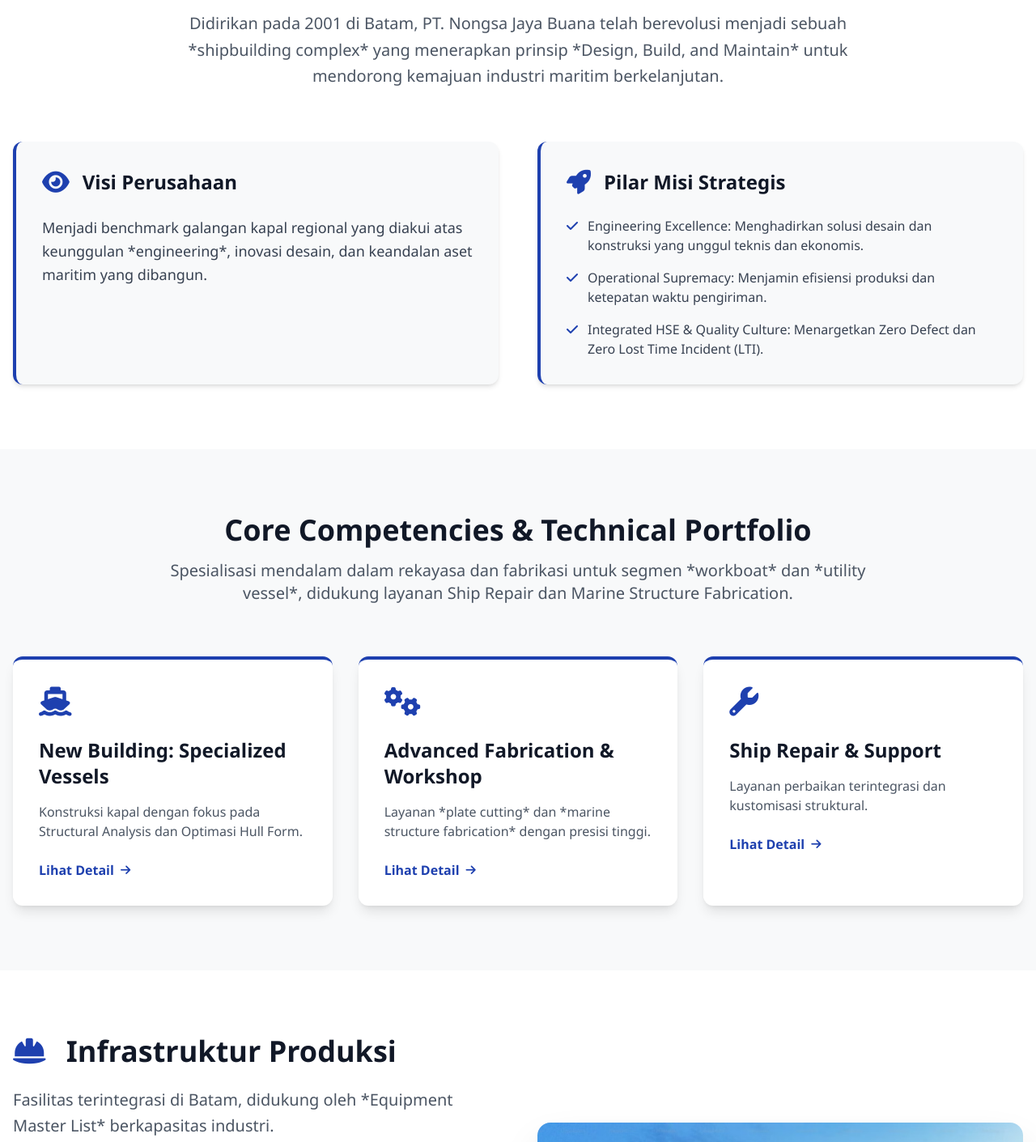
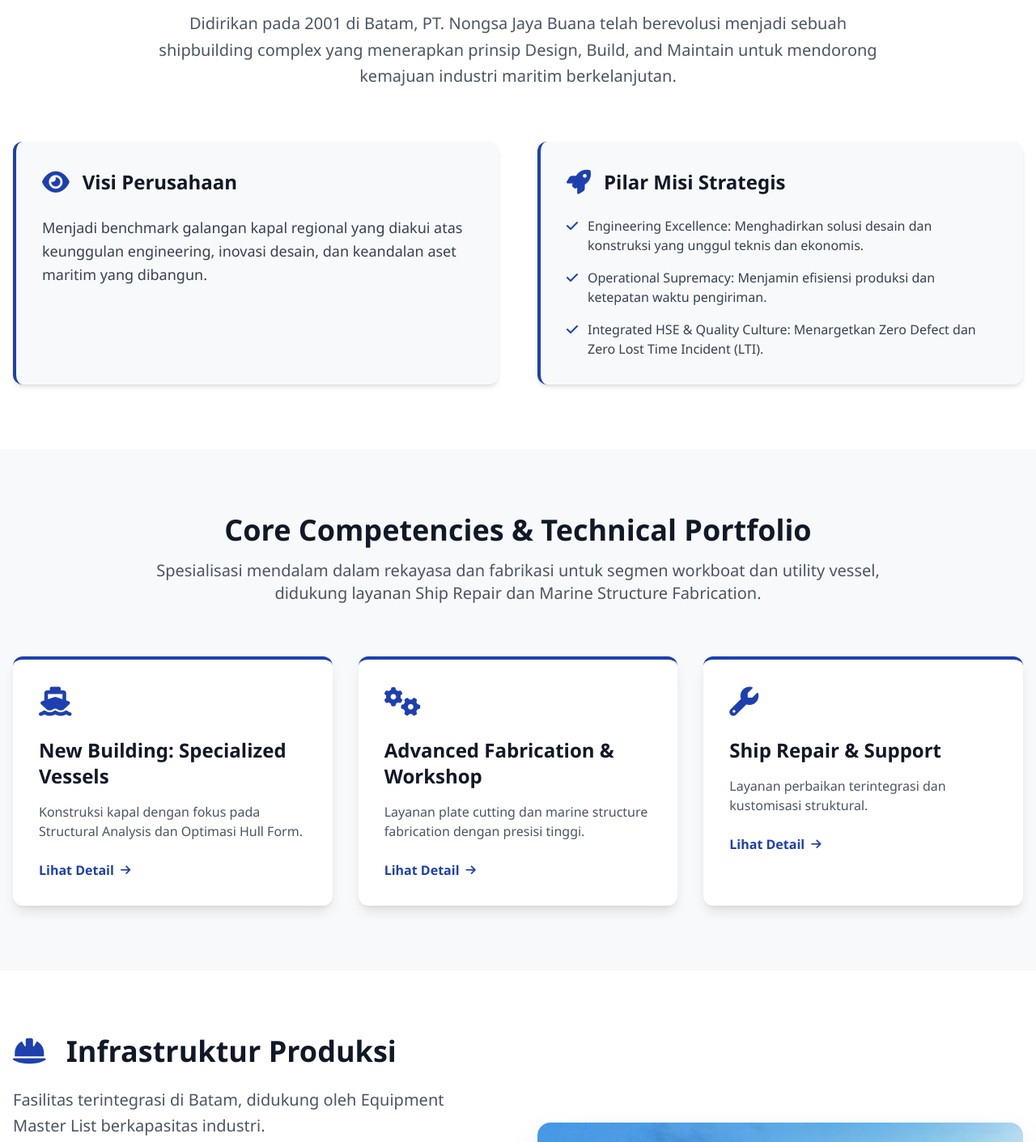
Before and after one commit to van-grafity/njb_website, a plain HTML site: page index.html in a window 1280 px wide. Shown: the part 923-2334 px from the top of the page at 81% size. Drawn offline with nearby package versions, Linux system fonts and the light colour scheme.

Commit message:
Update index.html

```diff
--- a/index.html
+++ b/index.html
@@ -392,7 +392,7 @@
             <div class="text-center mb-16 reveal">
                 <h2 class="text-4xl font-bold text-darkblue mb-4">Tentang Kami: Warisan Inovasi Maritim</h2>
                 <p class="text-xl text-gray-600 max-w-4xl mx-auto leading-relaxed" style="animation-delay: 0.2s;">
-                    Didirikan pada 2001 di Batam, PT. Nongsa Jaya Buana telah berevolusi menjadi sebuah *shipbuilding complex* yang menerapkan prinsip *Design, Build, and Maintain* untuk mendorong kemajuan industri maritim berkelanjutan.
+                    Didirikan pada 2001 di Batam, PT. Nongsa Jaya Buana telah berevolusi menjadi sebuah shipbuilding complex yang menerapkan prinsip Design, Build, and Maintain untuk mendorong kemajuan industri maritim berkelanjutan.
                 </p>
             </div>
 
@@ -403,7 +403,7 @@
                         <h3 class="text-2xl font-bold text-darkblue">Visi Perusahaan</h3>
                     </div>
                     <p class="text-lg text-gray-700 leading-relaxed">
-                        Menjadi benchmark galangan kapal regional yang diakui atas keunggulan *engineering*, inovasi desain, dan keandalan aset maritim yang dibangun.
+                        Menjadi benchmark galangan kapal regional yang diakui atas keunggulan engineering, inovasi desain, dan keandalan aset maritim yang dibangun.
                     </p>
                 </div>
 
@@ -436,7 +436,7 @@
             <div class="text-center mb-16">
                 <h2 class="text-4xl font-bold text-darkblue mb-4 reveal">Core Competencies & Technical Portfolio</h2>
                 <p class="text-xl text-gray-600 max-w-4xl mx-auto reveal" style="animation-delay: 0.2s;">
-                    Spesialisasi mendalam dalam rekayasa dan fabrikasi untuk segmen *workboat* dan *utility vessel*, didukung layanan Ship Repair dan Marine Structure Fabrication.
+                    Spesialisasi mendalam dalam rekayasa dan fabrikasi untuk segmen workboat dan utility vessel, didukung layanan Ship Repair dan Marine Structure Fabrication.
                 </p>
             </div>
 
@@ -460,7 +460,7 @@
                             <i class="fas fa-cogs"></i>
                         </div>
                         <h3 class="text-2xl font-bold text-darkblue mb-4">Advanced Fabrication & Workshop</h3>
-                        <p class="text-gray-600 mb-6">Layanan *plate cutting* dan *marine structure fabrication* dengan presisi tinggi.</p>
+                        <p class="text-gray-600 mb-6">Layanan plate cutting dan marine structure fabrication dengan presisi tinggi.</p>
                         <a href="capabilities.html" class="text-accent hover:text-blue-700 font-semibold flex items-center">
                             Lihat Detail <i class="fas fa-arrow-right ml-2 text-sm"></i>
                         </a>
@@ -492,7 +492,7 @@
                         Infrastruktur Produksi
                     </h2>
                     <p class="text-xl text-gray-600 mb-8 leading-relaxed">
-                        Fasilitas terintegrasi di Batam, didukung oleh *Equipment Master List* berkapasitas industri.
+                        Fasilitas terintegrasi di Batam, didukung oleh Equipment Master List berkapasitas industri.
                     </p>
 
                     <div class="space-y-6">
@@ -516,7 +516,7 @@
                             <i class="fas fa-anchor text-2xl text-accent mr-4 mt-1"></i>
                             <div>
                                 <h4 class="text-xl font-semibold text-darkblue mb-1">Marine Logistics</h4>
-                                <p class="text-gray-600">Jetty dengan kedalaman 7 meter saat *low-tides*. Metode peluncuran *Airbag* dan *Slipway*.</p>
+                                <p class="text-gray-600">Jetty dengan kedalaman 7 meter saat low-tides. Metode peluncuran Airbag dan Slipway.</p>
                             </div>
                         </div>
                     </div>
```
